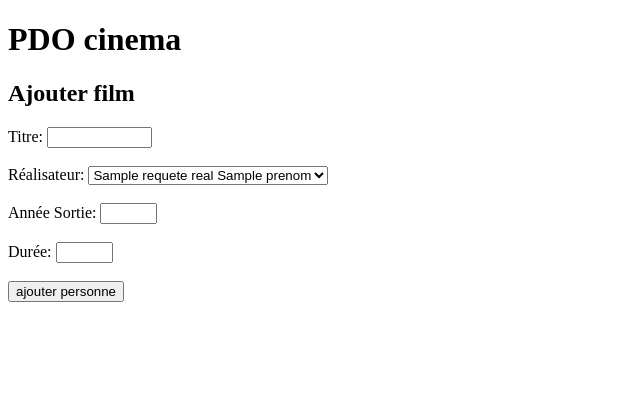
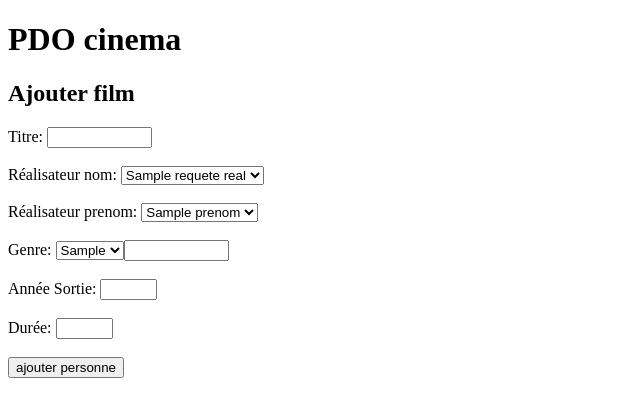
Before and after one commit to AbdouVak/PDO_Cinema, a PHP site: template view/ajouterFilmPage.php in a window 1280 px wide. Shown: the part 26-443 px from the top of the page, without its empty margins (0-640 px from the left). Run offline with PHP 8.4, Linux system fonts and the light colour scheme; the template is opened without the code that fills it: most values are stand-ins (such as "Sample title", 1, 10 or a date in 2020).

Commit message:
ajoutFilmPage: amélioration des commentaires + ajout de 2 select list pour nom et prenom réalisateur

```diff
--- a/view/ajouterFilmPage.php
+++ b/view/ajouterFilmPage.php
@@ -2,40 +2,64 @@
 
 <!-- formulaires -->
 <form action="index.php?action=ajouterFilm" method="POST" enctype="multipart/form-data">
-    <!-- +------------------------------+  -->
-    <!-- |   Titre :  [              ]  |  -->
-    <!-- +------------------------------+  -->
+    <!-- +-------------------------------------+  -->
+    <!-- |   Titre :  [              ]         |  -->
+    <!-- +-------------------------------------+  -->
     <label for="titre">Titre:</label>
     <input type="text" name="titre" required minlength="3" maxlength="20" size="10"><br><br>
 
-    <!-- +------------------------------+  -->
-    <!-- |   Réalisateur :  [  \/ ]     |  -->
-    <!-- +------------------------------+  -->
-    <label for="realisateur">Réalisateur:</label>
-    <select name="realisateur" id="realisateur"><?php
-        // boucle pour affiche les acteur un par un
+    <!-- +-------------------------------------+  -->
+    <!-- |   Réalisateur nom :  [  \/ ]        |  -->
+    <!-- +-------------------------------------+  -->
+    <label for="realisateurNom">Réalisateur nom:</label>
+    <select name="realisateurNom" ><?php
+        // boucle pour affiche les realisateur un par un
         foreach($requeteReal as $real){
-            ?><option><?= $real["nom"]?> <?= $real["prenom"]?></option><?php
+            ?><option><?= $real["nom"]?></option><?php
         }?>
     </select><br><br>
 
-    <!-- +------------------------------+  -->
-    <!-- |   Année Sorite :  [      ]   |  -->
-    <!-- +------------------------------+  -->
+    <!-- +-------------------------------------+  -->
+    <!-- |   Réalisateur prenom :  [  \/ ]     |  -->
+    <!-- +-------------------------------------+  -->
+    <label for="realisateurPrenom">Réalisateur prenom:</label>
+    <select name="realisateurPrenom"><?php
+        // boucle pour affiche les realisateur un par un
+        foreach($requeteReal as $real){
+            ?><option><?= $real["prenom"]?></option><?php
+        }?>
+    </select><br><br>
+
+    <!-- +-------------------------------------+  -->
+    <!-- |   Genre :  [  \/ ] ou [    ]        |  -->
+    <!-- +-------------------------------------+  -->
+    <label for="genre">Genre:</label>
+    <select name="genre"><?php
+        // boucle pour affiche les genre un par un
+        foreach($requeteGenre as $genre){?>
+            <option><?= $genre["genreLibelle"]?></option>
+    	    <?php
+        }?>
+        <input type="text" name="genre" required minlength="4" maxlength="20" size="10">
+    </select><br><br>
+
+    <!-- +-------------------------------------+  -->
+    <!-- |   Année Sortie :  [      ]          |  -->
+    <!-- +-------------------------------------+  -->
     <label for="anneeSortie">Année Sortie:</label>
     <input type="text" name="anneeSortie" required minlength="4" maxlength="4" size="4">
     <br><br>
 
-    <!-- +------------------------------+  -->
-    <!-- |   Durée :  [      ]          |  -->
-    <!-- +------------------------------+  -->
+    <!-- +-------------------------------------+  -->
+    <!-- |   Durée :  [      ]                 |  -->
+    <!-- +-------------------------------------+  -->
     <label for="duree">Durée:</label>
     <input type="text" name="duree" required minlength="3" maxlength="4" size="4">
     <br><br>
 
-    <!-- +------------------------------+  -->
-    <!-- |  [ ajouter personne ]        |  -->
-    <!-- +------------------------------+  -->
+    <!-- +-------------------------------------+  -->
+    <!-- |  [ ajouter personne ]               |  -->
+    <!-- +-------------------------------------+  -->
     <input type="submit" value="ajouter personne" >
 
 </form>
```
